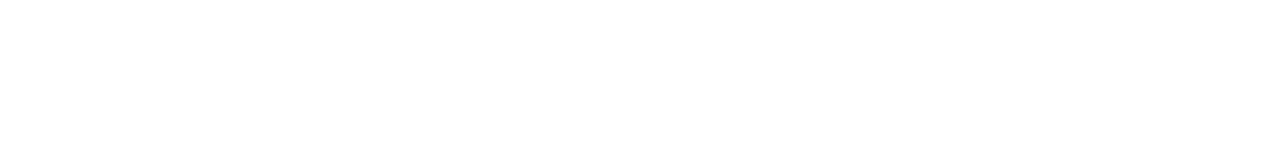
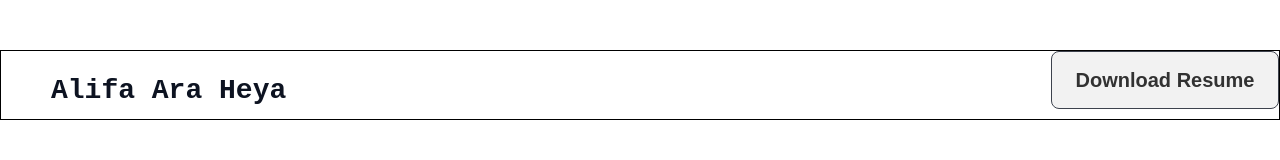
Before and after one commit to alifa-ara-heya/assignment-1, a plain HTML site: page index.html in a window 1280 px wide. Drawn offline with Linux system fonts and the light colour scheme; a web font is replaced by a local one.

Commit message:
nav section done

```diff
--- a/index.html
+++ b/index.html
@@ -7,8 +7,22 @@
     <link rel="stylesheet" href="style.css">
 </head>
 <body>
-    <header></header>
-    <main></main>
-    <footer></footer>
+    <header>
+        <!-- nav section starts -->
+        <nav>
+            <ul>
+                <li class="name">Alifa Ara Heya</li>
+                <li><button>Download Resume</button></li>
+            </ul>
+        </nav>
+
+
+    </header>
+    <main>
+
+    </main>
+    <footer>
+
+    </footer>
 </body>
 </html>
--- a/style.css
+++ b/style.css
@@ -0,0 +1,49 @@
+@import url('https://fonts.googleapis.com/css2?family=Azeret+Mono:ital,wght@0,100..900;1,100..900&display=swap');
+
+*{
+    margin: 0;
+    padding: 0;
+    box-sizing: border-box;
+}
+
+body{
+    font-family: "Azeret Mono", monospace;
+}
+
+nav ul{
+    display: flex;
+    justify-content: space-between;
+    align-items: center;
+}
+
+nav ul li{
+    list-style-type: none;
+}
+
+nav{
+    max-width: 1440px;
+    height: 70px;
+    margin: 0 auto;
+    border: 1px solid #000;
+    margin-top: 50px;
+}
+
+.name{
+    color: rgb(13, 19, 33);
+font-size: 28px;
+font-weight: 800;
+line-height: 33px;
+margin-left: 50px;
+margin-top: 20px;
+}
+
+nav > ul> li> button{
+    border: 1px solid rgb(13, 19, 33);
+border-radius: 8px;
+opacity: 0.8;
+width: 228px;
+height: 58px;
+font-size: 20px;
+font-weight: 600;
+line-height: 23px;
+}
```
